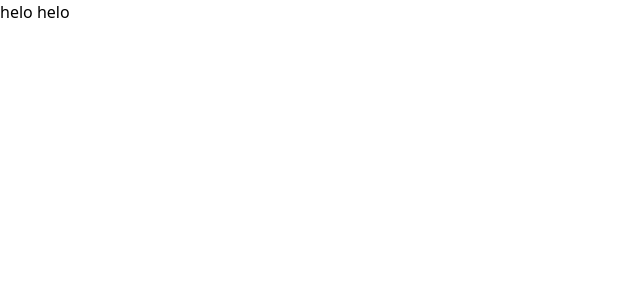
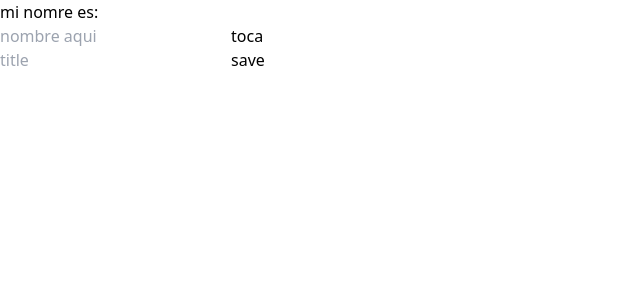
Before and after one commit to vaseksindelaru/isl1, a Next.js app in the folder 2_next2/: page / in a window 1280 px wide. Shown: the top 300 px of the page, without its empty margins (0-640 px from the left). Built offline with nearby package versions, Linux system fonts and the light colour scheme.

Commit message:
useselector

```diff
--- a/2_next2/pages/_app.js
+++ b/2_next2/pages/_app.js
@@ -1,5 +1,17 @@
 import '@/styles/globals.css'
+import { Provider } from 'react-redux'
+import reduxStore from "../redux/store"
+export default function App({ Component, pageProps }) {
+  return (
+   <Provider store={reduxStore}>
 
-export default function App({ Component, pageProps }) {
-  return <Component {...pageProps} />
+
+
+   <Component {...pageProps} />
+   </Provider>
+
+
+
+
+  )
 }
--- a/2_next2/pages/_document.js
+++ /dev/null
@@ -1,13 +0,0 @@
-import { Html, Head, Main, NextScript } from 'next/document'
-
-export default function Document() {
-  return (
-    <Html lang="en">
-      <Head />
-      <body>
-        <Main />
-        <NextScript />
-      </body>
-    </Html>
-  )
-}
--- a/2_next2/pages/index.js
+++ b/2_next2/pages/index.js
@@ -1,12 +1,54 @@
+import { useRef, useState} from "react"
+
+import { useSelector } from "react-redux"
+
+
+export default function Home() {
+    const profileState = useSelector(state => state.profile)
+    console.log(profileState)
+  const name = useRef()
+
+  function UseName () {
+    console.log(name.current.value)
+
+  }
+  const [taks, setTaks] = useState({
+
+    title: ""
 
 
 
 
+  })
 
-export default function Home() {
+  const handelChange = (e) => {
+      nombre: "holis"
+    setTaks ({
+      ...taks,
+
+      [e.target.name]: e.target.value
+
+
+    })
+
+  }
+
+  const handelSumit = (e) => {
+  e.preventDefault();
+ console.log(taks);
+  }
+
+
   return (
     <div>
-      <p>helo helo</p>
+      <p>mi nomre es:</p>
+      <input placeholder="nombre aqui" ref={name}/>
+      <button onClick={UseName} >toca</button>
+
+      <form onSubmit={handelSumit}>
+      <input name="nombre" type="text" placeholder="title" onChange={handelChange}/>
+      <button>save</button>
+      </form>
     </div>
   )
 }
--- /dev/null
+++ b/2_next2/redux/redusers/profiles.js
@@ -0,0 +1,43 @@
+import { createSlice } from "@reduxjs/toolkit";
+const initialState = [
+
+{
+
+    id:"1",
+    nombre: "holis",
+
+},
+{
+
+    id:"2",
+    nombre: "holis 2",
+
+
+
+}
+
+]
+
+
+const profileSlice = createSlice ({
+
+  name: "profile",
+  initialState,
+  reducers: {
+     /*SET_NAME(state, action){
+
+        state.name = action.payload
+
+
+     }*/
+
+
+  }
+
+
+
+})
+
+
+//export const {SET_NAME} =  profileSlice.actions
+export default profileSlice.reducer
--- /dev/null
+++ b/2_next2/redux/store.js
@@ -0,0 +1,11 @@
+import { configureStore } from "@reduxjs/toolkit";
+import profiles from "./redusers/profiles";
+
+
+
+export default configureStore  ( {
+    reducer:{
+        profile: profiles
+    }
+
+})
```
